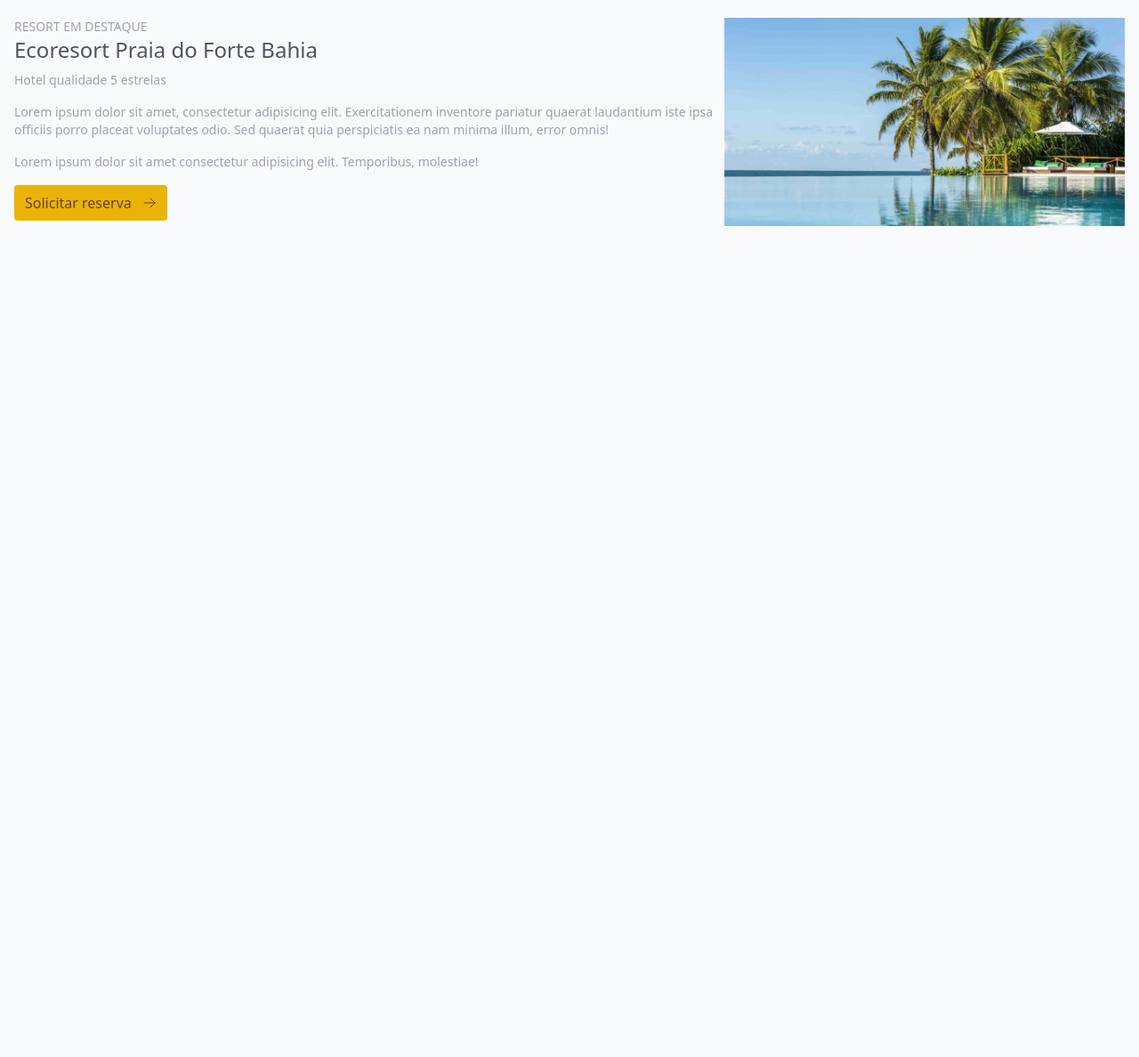
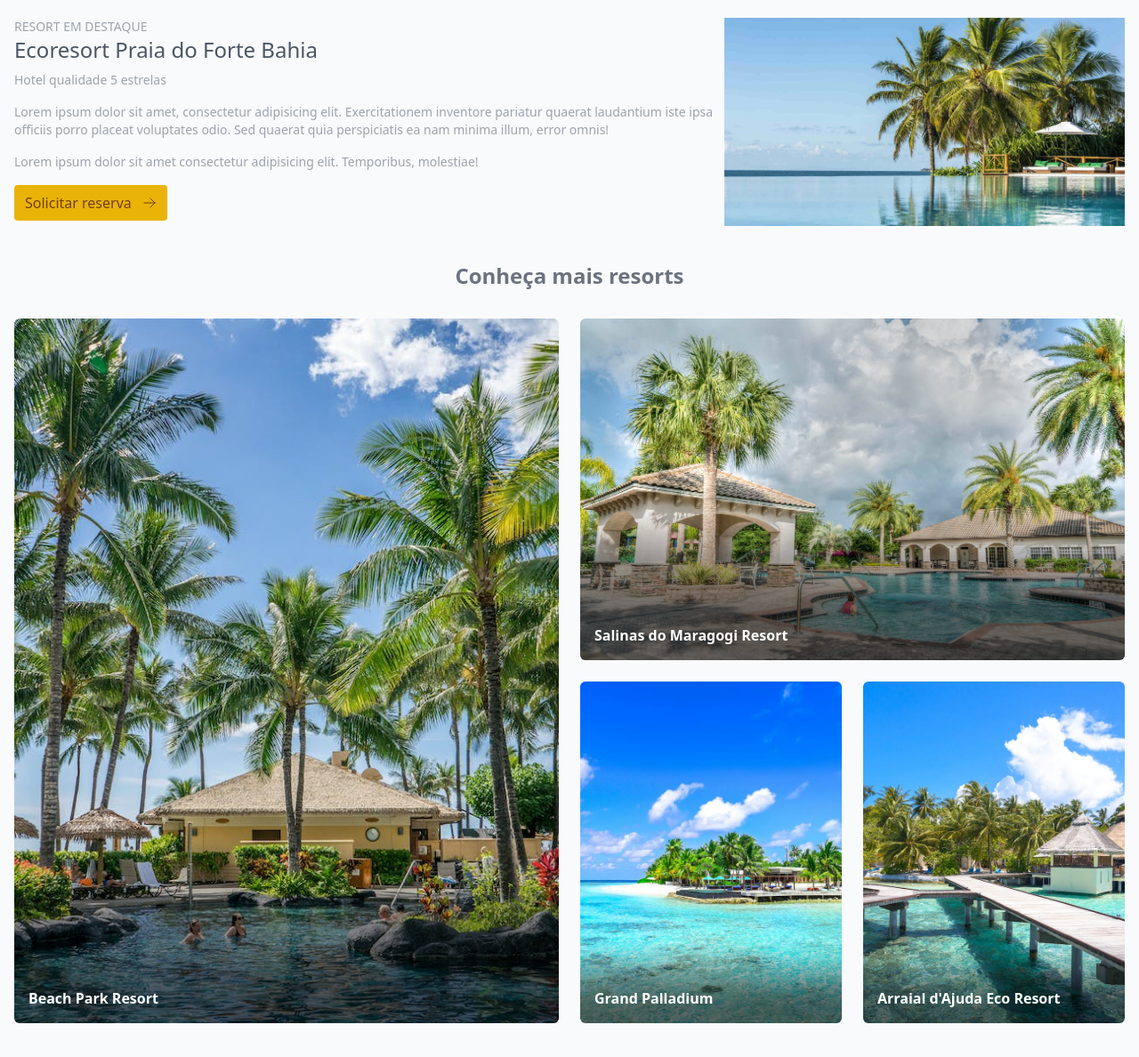
Before and after one commit to edusiles/byronTailwind, a website: page src/home.html in a window 1280 px wide. Shown: the part 500-1688 px from the top of the page at 89% size. Before the commit the page ends 800 px from the top, so only its background shows below. Drawn offline with Linux system fonts and the light colour scheme.

Commit message:
Criando uma página de hotéis 4

```diff
--- a/src/home.html
+++ b/src/home.html
@@ -114,5 +114,57 @@
             </div>
          </div>
       </div>
+
+      <!-- Resorts grid -->
+      <div>
+         <div class="container mx-auto px-4">
+            <div>
+               <h3 class="text-2xl text-center text-gray-500 font-semibold mb-8">Conheça mais resorts</h3>
+
+               <div class="grid grid-cols-4 grid-rows-2 gap-6">
+                  <div class="relative col-span-2 row-span-2 rounded-md overflow-hidden">
+                     <div class="absolute bottom-0 pl-4 pb-4 z-20 text-white font-bold">
+                        Beach Park Resort
+                     </div>
+                     <img src="./img/image-shadow.png" alt="" class="absolute bottom-0 left-0 right-0 z-10 opacity-60">
+                     <img src="./img/resort-1.jpg" alt="" class="z-0 w-full h-full object-cover">
+                  </div>
+
+                  <div class="relative col-span-2 rounded-md overflow-hidden">
+                     <div class="absolute bottom-0 pl-4 pb-4 z-20 text-white font-bold">
+                        Salinas do Maragogi Resort
+                     </div>
+                     <img src="./img/image-shadow.png" alt="" class="absolute bottom-0 left-0 right-0 z-10 opacity-60">
+                     <img src="./img/resort-2.jpg" alt="" class="z-0 w-full h-full object-cover">
+                  </div>
+
+                  <div class="relative rounded-md overflow-hidden">
+                     <div class="absolute bottom-0 pl-4 pb-4 z-20 text-white font-bold">
+                        Grand Palladium
+                     </div>
+                     <img src="./img/image-shadow.png" alt="" class="absolute bottom-0 left-0 right-0 z-10 opacity-60">
+                     <img src="./img/resort-3.jpg" alt="" class="z-0 w-full h-full object-cover">
+                  </div>
+
+                  <div class="relative rounded-md overflow-hidden">
+                     <div class="absolute bottom-0 pl-4 pb-4 z-20 text-white font-bold">
+                        Arraial d'Ajuda Eco Resort
+                     </div>
+                     <img src="./img/image-shadow.png" alt="" class="absolute bottom-0 left-0 right-0 z-10 opacity-60">
+                     <img src="./img/resort-4.jpg" alt="" class="z-0 w-full h-full object-cover">
+                  </div>
+               </div>
+            </div>
+         </div>
+      </div>
+
+      <br><br><br><br><br><br><br><br><br>
+      <br><br><br><br><br><br><br><br><br>
+      <br><br><br><br><br><br><br><br><br>
+      <br><br><br><br><br><br><br><br><br>
+      <br><br><br><br><br><br><br><br><br>
+      <br><br><br><br><br><br><br><br><br>
+      <br><br><br><br><br><br><br><br><br>
+
    </body>
 </html>
```
Also changed, not shown: src/img/resort-1.jpg (added), src/img/resort-2.jpg (added), src/img/resort-3.jpg (added), src/img/resort-4.jpg (added), src/output.css.
